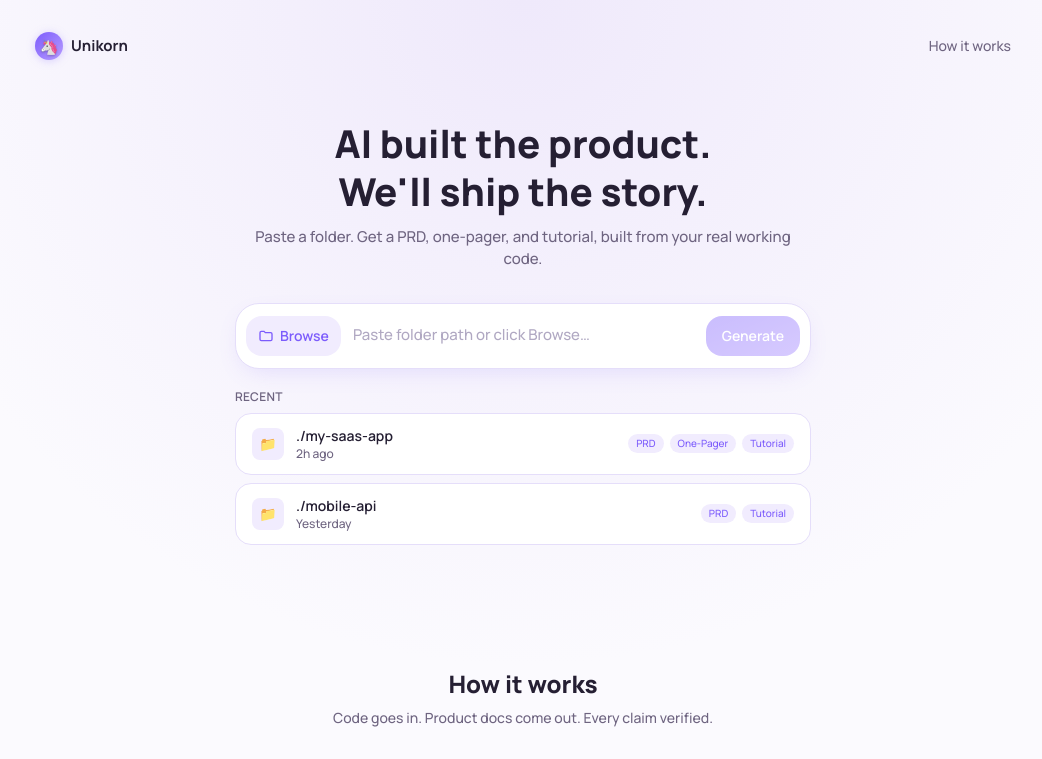
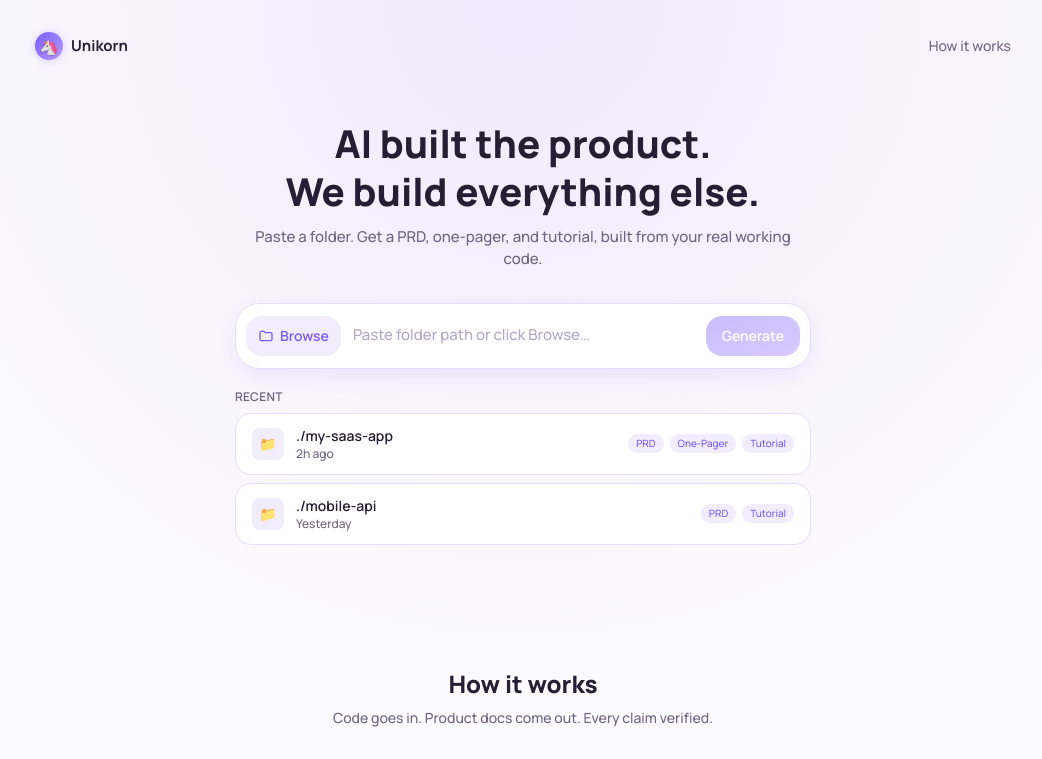
Before and after one commit to tamago-labs/unikorn, a React (Vite) app in the folder frontend/: page / in a window 1280 px wide. Shown: the top 759 px of the page, without its empty margins (117-1159 px from the left). Built offline with nearby package versions, Linux system fonts and the light colour scheme.

Commit message:
fix: update hero second line

```diff
--- a/frontend/src/pages/HomePage.tsx
+++ b/frontend/src/pages/HomePage.tsx
@@ -55,7 +55,7 @@ export default function HomePage() {
           >
             AI built the product.
             <br />
-            We&apos;ll ship the story.
+            We build everything else.
           </h1>
           <p className="text-center text-[#6E6480] mt-2.5 text-[15px]">
             Paste a folder. Get a PRD, one-pager, and tutorial, built from your real working code.
```
